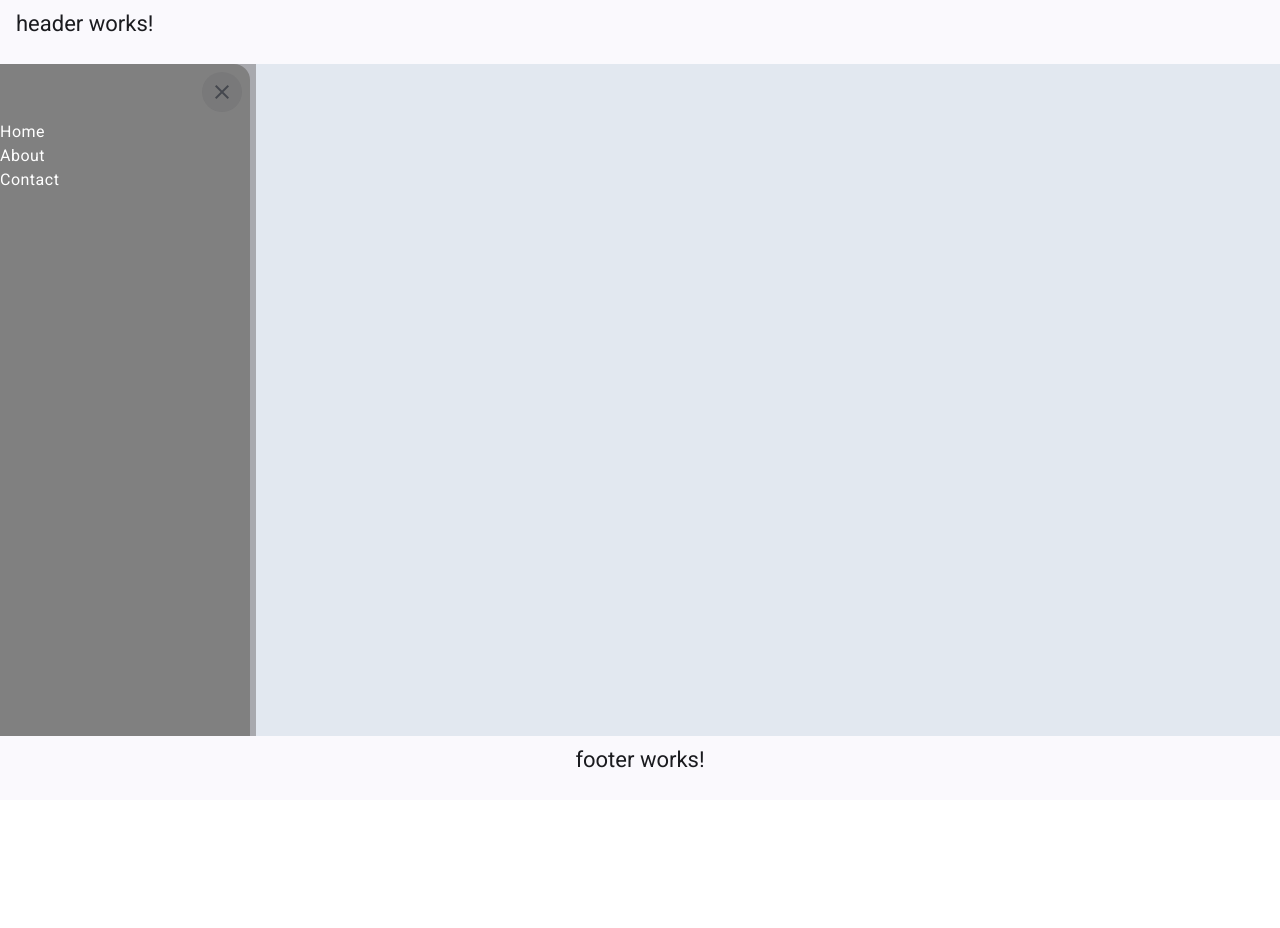
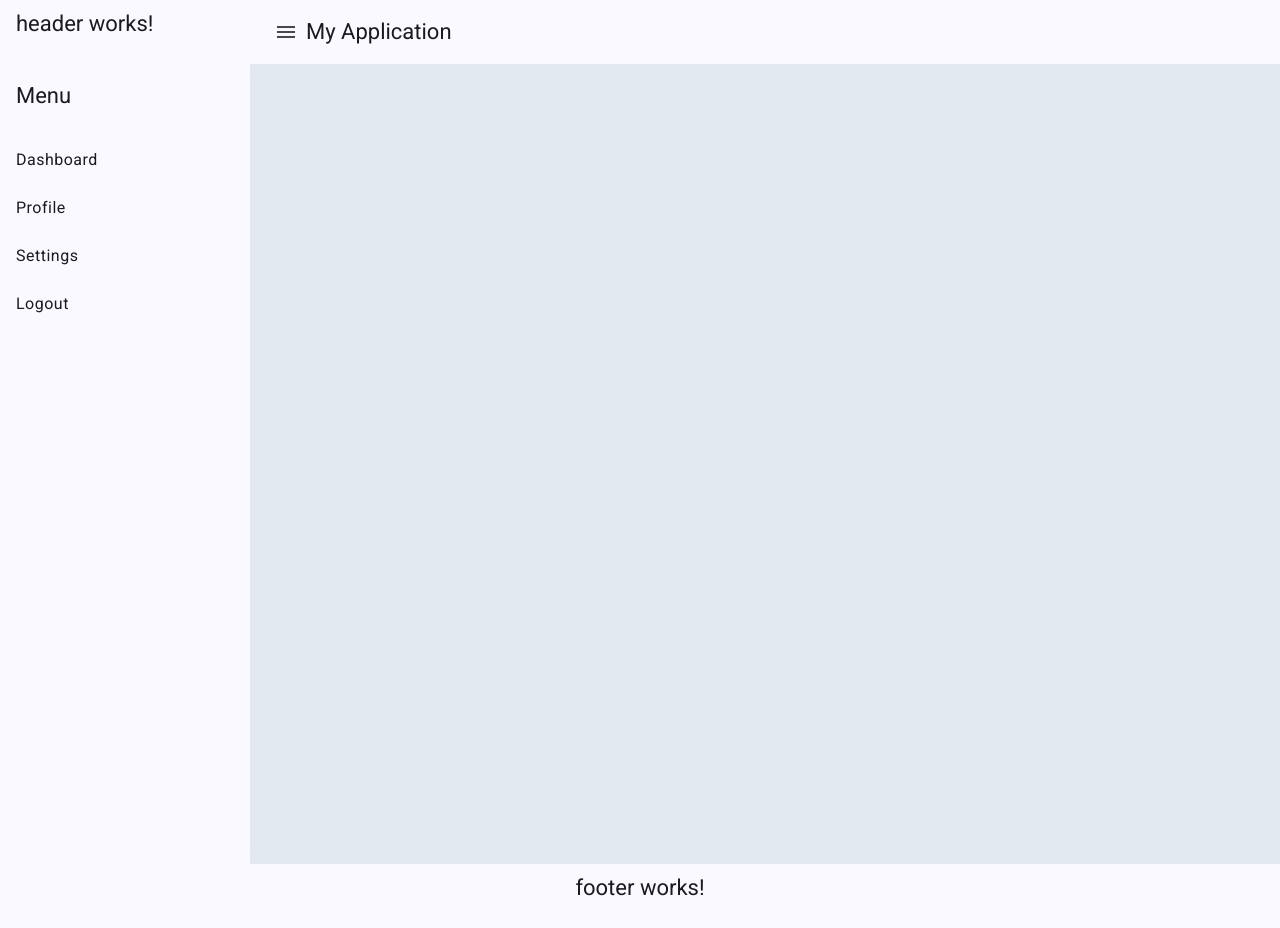
Before and after one commit to Anthony-0908/crud_radenta, an Angular app: page /admin in a window 1280 px wide. Before the commit the page ends 800 px from the top, so only its background shows below. Built offline with nearby package versions, Linux system fonts and the light colour scheme.

Commit message:
side navbar fixed

```diff
--- a/src/app/admin/admin-layout/admin-layout.component.css
+++ b/src/app/admin/admin-layout/admin-layout.component.css
@@ -0,0 +1,11 @@
+mat-toolbar {
+  height: 64px; /* Ensure consistent toolbar height */
+}
+
+mat-sidenav-container {
+  height: calc(100vh - 64px); /* Full height minus toolbar height */
+}
+
+mat-sidenav {
+  min-width: 250px; /* Ensure a proper sidenav width */
+}
--- a/src/app/admin/admin-layout/admin-layout.component.html
+++ b/src/app/admin/admin-layout/admin-layout.component.html
@@ -7,15 +7,16 @@
     </mat-toolbar>
   </div>
 
-  <div class="flex flex-1 bg-blue-500">
-    <mat-sidenav-container class="w-64 bg-gray-100">
-      <mat-sidenav mode="side" opened class="h-full w-64 bg-blue-500 text-black">
-        <div class="bg-blue-600">
-          <app-side-navbar></app-side-navbar>
-        </div>
-
-      </mat-sidenav>
-    </mat-sidenav-container>
+  <div class="relative flex">
+    <!-- Sidebar -->
+    <div
+      class="fixed top-0 left-0 h-full w-64 bg-blue-500 text-black transform transition-transform duration-300"
+      x-data="{ open: true }"
+      :class="{ '-translate-x-full': !open }">
+      <div class="bg-blue-600 h-full">
+        <app-side-navbar></app-side-navbar>
+      </div>
+    </div>
 
     <div class="flex-1 p-4 bg-slate-200">
       <router-outlet></router-outlet>
--- a/src/app/admin/component/layout/side-navbar/side-navbar.component.css
+++ b/src/app/admin/component/layout/side-navbar/side-navbar.component.css
@@ -1,17 +1,17 @@
-.sidenav-container {
-  height: 100vh; /* Full height */
+/* .sidenav-container {
+  height: 100vh;
 }
 
 .custom-sidenav {
   background-color: grey;
   color: white;
-  width: 250px; /* Expanded width */
+  width: 250px;
   transition: width 0.3s ease;
 }
 
 .custom-sidenav.closed {
-  width: 0; /* Collapsed width */
-  overflow: hidden; /* Hide content when collapsed */
+  width: 0;
+  overflow: hidden;
 }
 
 .sidenav-header {
@@ -24,9 +24,41 @@
   position: absolute;
   top: 8px;
   left: 8px;
-  z-index: 2; /* Ensure it stays above the sidenav */
+  z-index: 2;
 }
 
 .main-content {
   padding: 16px;
+} */
+
+
+.sidenav-container {
+  height: 100vh;
+  display: flex;
+  flex-direction: column;
 }
+
+mat-sidenav-content {
+  margin-top: 64px; /* Height of the toolbar */
+}
+
+
+.toolbar {
+  z-index: 2;
+  position: fixed;
+  top: 0;
+  width: 100%;
+}
+
+mat-sidenav {
+  width: 250px;
+}
+/*
+mat-sidenav-content {
+  margin-top: 64px;
+  padding: 16px;
+} */
+
+.content {
+  padding: 16px;
+}
--- a/src/app/admin/component/layout/side-navbar/side-navbar.component.html
+++ b/src/app/admin/component/layout/side-navbar/side-navbar.component.html
@@ -1,14 +1,14 @@
-<mat-sidenav-container class="sidenav-container">
-  <!-- Sidenav -->
+<!-- <mat-sidenav-container class="sidenav-container">
+
   <mat-sidenav #sidenav mode="over" [(opened)]="isOpened" class="custom-sidenav">
     <div class="sidenav-header">
-      <!-- Close Button Inside Sidenav -->
+
       <button mat-icon-button (click)="toggleSidenav()">
-        <mat-icon>close</mat-icon> <!-- Close button inside sidenav -->
+        <mat-icon>close</mat-icon>
       </button>
     </div>
 
-    <!-- Navigation Content Inside Sidenav -->
+
     <div  class="sidenav-navigation">
       <ul>
         <li><a href="#">Home</a></li>
@@ -18,17 +18,36 @@
     </div>
   </mat-sidenav>
 
-  <!-- Main Content -->
+
   <mat-sidenav-content>
-    <!-- Hamburger Menu (Always Visible) -->
+
     <button mat-icon-button (click)="toggleSidenav()" class="hamburger-menu">
-      <mat-icon >menu</mat-icon> <!-- Show hamburger menu when closed -->
+      <mat-icon >menu</mat-icon>
 
     </button>
 
-    <div class="main-content">
-      <!-- Main Content Goes Here -->
-      Main Content
-    </div>
   </mat-sidenav-content>
-</mat-sidenav-container>
+</mat-sidenav-container> -->
+
+<mat-sidenav-container class="sidenav-container">
+  <!-- Toolbar -->
+  <mat-toolbar color="primary" class="toolbar">
+    <button mat-icon-button (click)="toggleSidenav()">
+      <mat-icon>menu</mat-icon>
+    </button>
+    <span>My Application</span>
+  </mat-toolbar>
+
+  <!-- Side Navigation -->
+  <mat-sidenav #sidenav mode="side" [(opened)]="opened">
+    <mat-toolbar>Menu</mat-toolbar>
+    <mat-nav-list>
+      <a mat-list-item href="#">Dashboard</a>
+      <a mat-list-item href="#">Profile</a>
+      <a mat-list-item href="#">Settings</a>
+      <a mat-list-item href="#">Logout</a>
+    </mat-nav-list>
+  </mat-sidenav>
+
+<!--
+      <router-outlet></router-outlet> -->
--- a/src/app/admin/component/layout/side-navbar/side-navbar.component.ts
+++ b/src/app/admin/component/layout/side-navbar/side-navbar.component.ts
@@ -1,17 +1,17 @@
 import { Component } from '@angular/core';
 import { MaterialModule } from '../../../../module/material/material.module';
-
+import { RouterOutlet } from '@angular/router';
 @Component({
   selector: 'app-side-navbar',
   standalone: true,
-  imports: [MaterialModule],
+  imports: [MaterialModule,RouterOutlet],
   templateUrl: './side-navbar.component.html',
   styleUrl: './side-navbar.component.css'
 })
 export class SideNavbarComponent {
-  isOpened = true; // Sidenav starts opened
+  opened = true; // Sidenav starts opened
 
   toggleSidenav() {
-    this.isOpened = !this.isOpened;
+    this.opened = !this.opened;
   }
 }
--- a/src/app/admin/component/product/table/table.component.html
+++ b/src/app/admin/component/product/table/table.component.html
@@ -38,8 +38,3 @@
   <!-- Paginator -->
   <mat-paginator [pageSize]="5" [pageSizeOptions]="[5, 10, 20]" showFirstLastButtons></mat-paginator>
 </div>
-
-
-<!-- <div class="p-10 bg-blue-500 text-white rounded-lg">
-  Tailwind Styled Box
-</div> -->
--- a/src/app/admin/pages/product/product.component.html
+++ b/src/app/admin/pages/product/product.component.html
@@ -3,12 +3,10 @@
   <mat-card-header>
     <mat-card-title>Product List</mat-card-title>
     <a routerLink="create">Create</a>
-    <!-- <button mat-button color="primary" (click)="onCreateButtonClick()">Create</button> -->
+
   </mat-card-header>
   <mat-card-content>
-    <!-- <ng-container *ngIf="showTable">
-      <app-table [dataSource]="dataSource" [displayedColumns]="['Name', 'Description', 'Category']"></app-table>
-    </ng-container> -->
+
     <router-outlet></router-outlet>
   </mat-card-content>
 </mat-card>
--- a/src/app/module/material/material.module.ts
+++ b/src/app/module/material/material.module.ts
@@ -10,6 +10,7 @@ import { MatPaginatorModule } from '@angular/material/paginator';
 import { MatToolbarModule } from '@angular/material/toolbar';
 import { MatGridListModule } from '@angular/material/grid-list';
 import { MatSidenavModule } from '@angular/material/sidenav';
+import { MatListModule } from '@angular/material/list';
 import { NgModule } from '@angular/core';
 
 @NgModule({
@@ -25,7 +26,8 @@ import { NgModule } from '@angular/core';
     MatToolbarModule,
     MatGridListModule,
     MatSidenavModule,
-    MatFormFieldModule
+    MatFormFieldModule,
+    MatListModule
   ],
   exports: [
     MatButtonModule,
@@ -40,6 +42,7 @@ import { NgModule } from '@angular/core';
     MatGridListModule,
     MatSidenavModule,
     MatFormFieldModule,
+    MatListModule
   ],
 })
 export class MaterialModule { }
```
